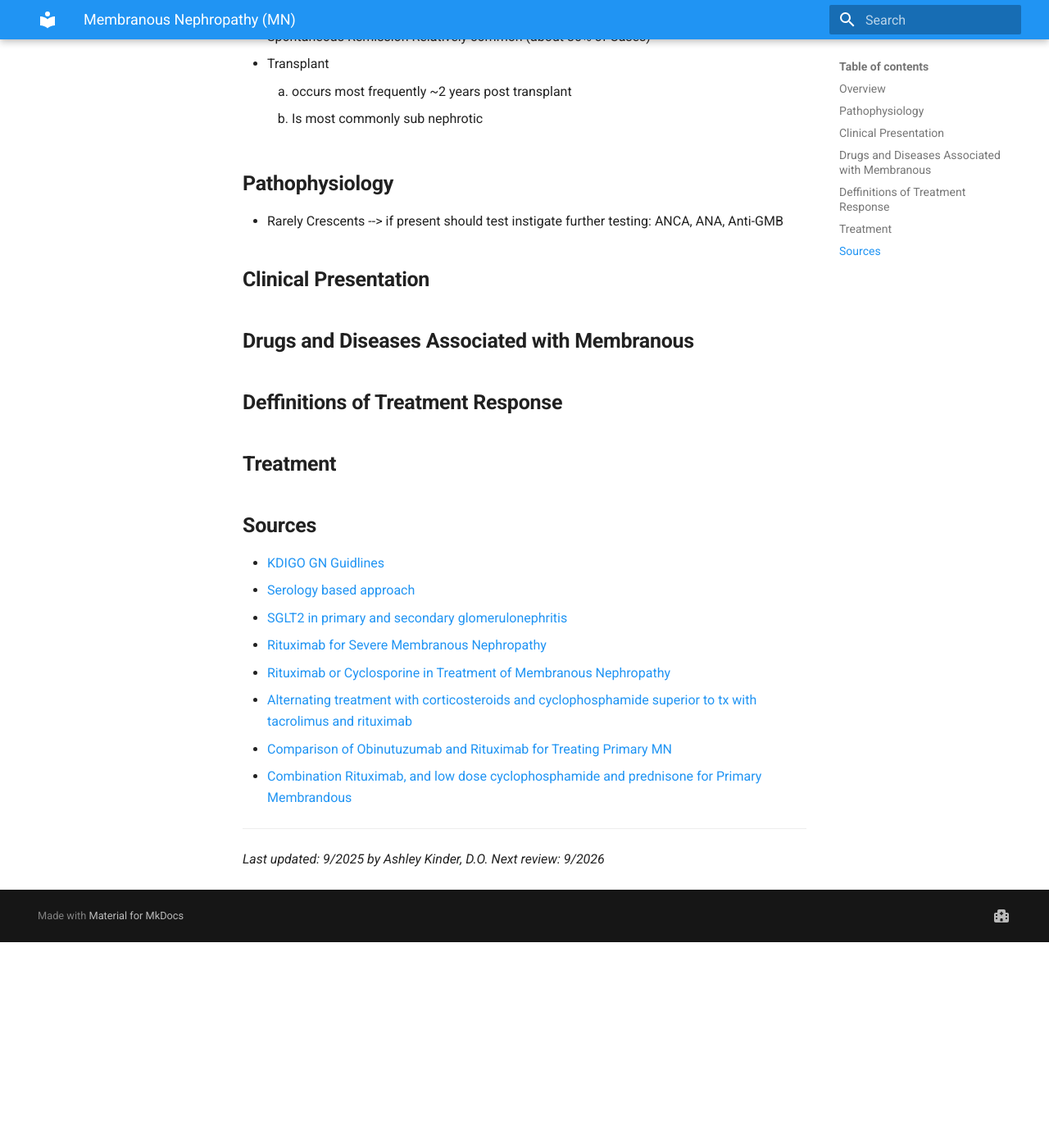
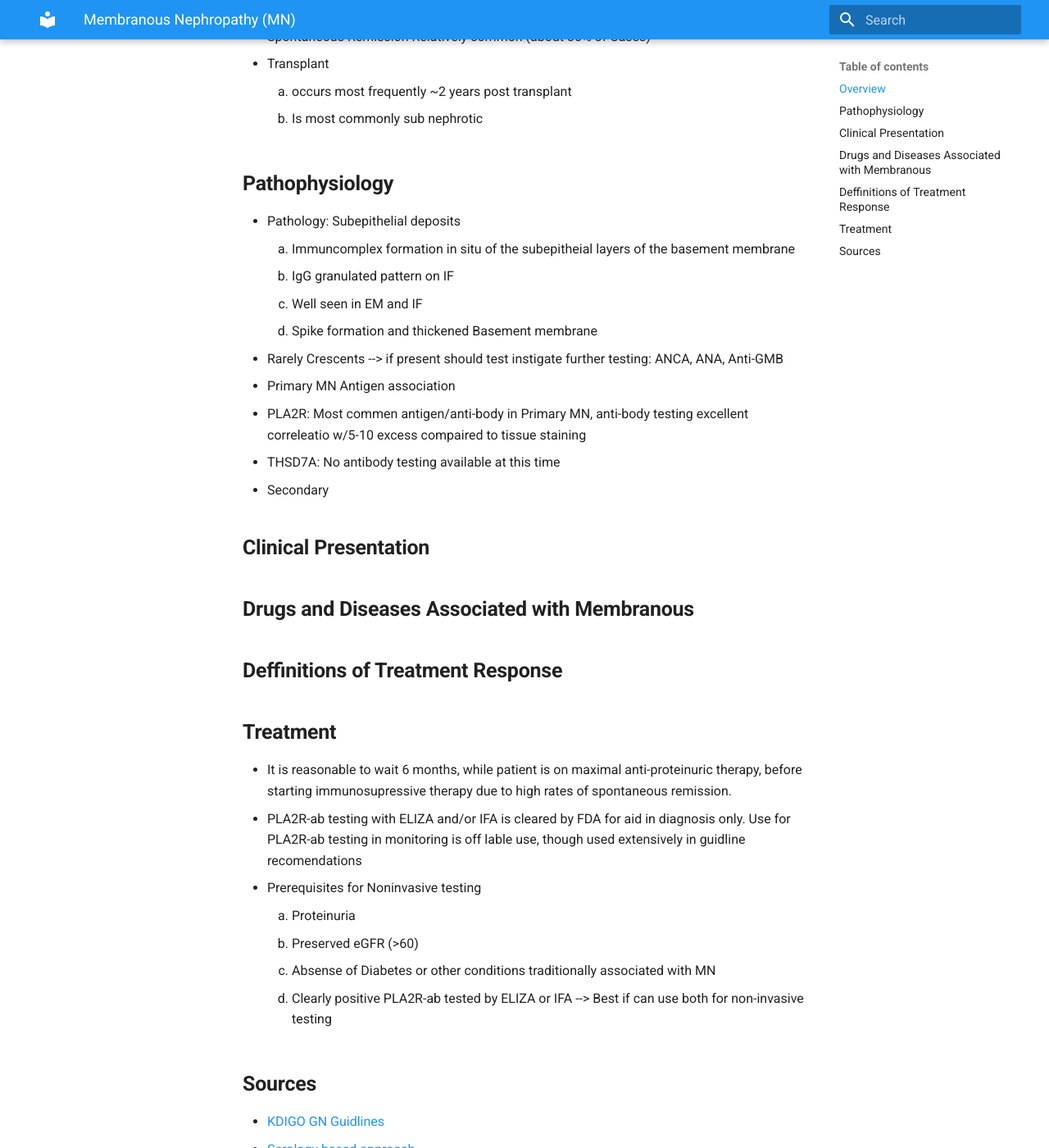
Before and after one commit to TTUNEPH2025/GN, an MkDocs documentation site: the page built from docs/Membranous.md, in a window 1280 px wide and 1400 px high, scrolled down 575 px. Shown: the whole window at 82% size. Built offline with MkDocs 1.6.1 and Material for MkDocs 9.7.7, drawn with Linux system fonts in a browser that asks for light colours; before the commit the page ends 1724 px from its top, so only the background shows below that.

Commit message:
Update Membranous.md

```diff
--- a/docs/Membranous.md
+++ b/docs/Membranous.md
@@ -14,11 +14,27 @@
     1. occurs most frequently ~2 years post transplant
     2. Is most commonly sub nephrotic
 ## **Pathophysiology**
+ * Pathology: Subepithelial deposits
+    1. Immuncomplex formation in situ of the subepitheial layers of the basement membrane
+    2. IgG granulated pattern on IF
+    3. Well seen in EM and IF
+    4. Spike formation and thickened Basement membrane
  * Rarely Crescents --> if present should test instigate further testing: ANCA, ANA, Anti-GMB
+ * Primary MN Antigen association
+   1. PLA2R: Most commen antigen/anti-body in Primary MN, anti-body testing excellent correleatio w/5-10 excess compaired to tissue staining
+   2. THSD7A: No antibody testing available at this time
+ * Secondary
 ## **Clinical Presentation**
 ## **Drugs and Diseases Associated with Membranous**
 ## **Deffinitions of Treatment Response**
 ## **Treatment**
+* It is reasonable to wait 6 months, while patient is on maximal anti-proteinuric therapy, before starting immunosupressive therapy due to high rates of spontaneous remission.
+* PLA2R-ab testing with ELIZA and/or IFA is cleared by FDA for aid in diagnosis only. Use for PLA2R-ab testing in monitoring is off lable use, though used extensively in guidline recomendations
+* Prerequisites for Noninvasive testing
+    1. Proteinuria
+    2. Preserved eGFR (>60)
+    3. Absense of Diabetes or other conditions traditionally associated with MN
+    4. Clearly positive PLA2R-ab tested by ELIZA or IFA --> Best if can use both for non-invasive testing
 ## **Sources**
 * [KDIGO GN Guidlines](https://kdigo.org/guidelines/gd/)
 * [Serology based approach](https://pubmed.ncbi.nlm.nih.gov/27777266/)
```
